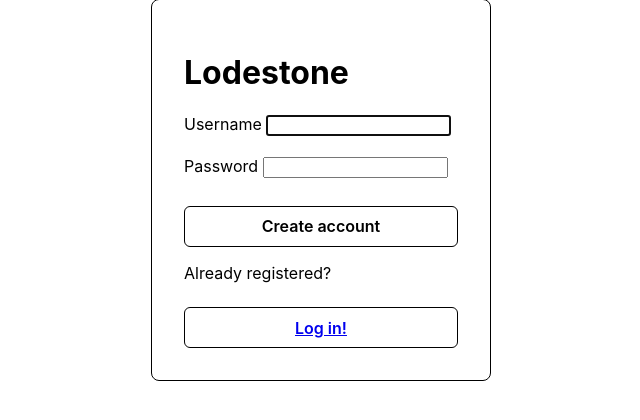
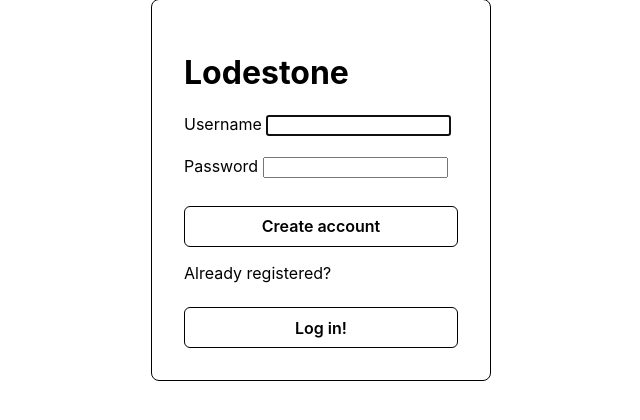
Before and after one commit to lodestone-dev-org/lodestone, a Flask app: page /register in a window 1280 px wide. Shown: the part 210-630 px from the top of the page, without its empty margins (319-959 px from the left). Run offline with Flask 3, Linux system fonts and the light colour scheme.

Commit message:
Fixed the underlining on the login button

```diff
--- a/static/style.css
+++ b/static/style.css
@@ -166,6 +166,11 @@ body {
     transition: transform 0.15s ease;
 }
 
+#Register a {
+    color: inherit;
+    text-decoration: none;
+}
+
 /* Server browser styles */
 #ServerBrowser {
     margin: 0;
```
